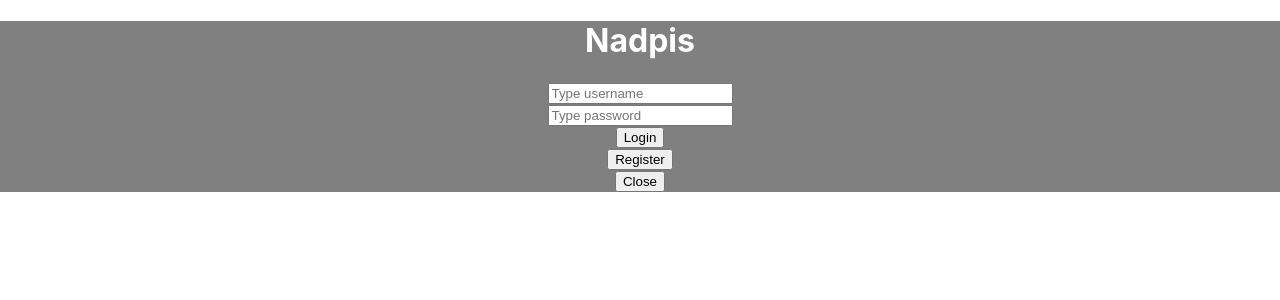
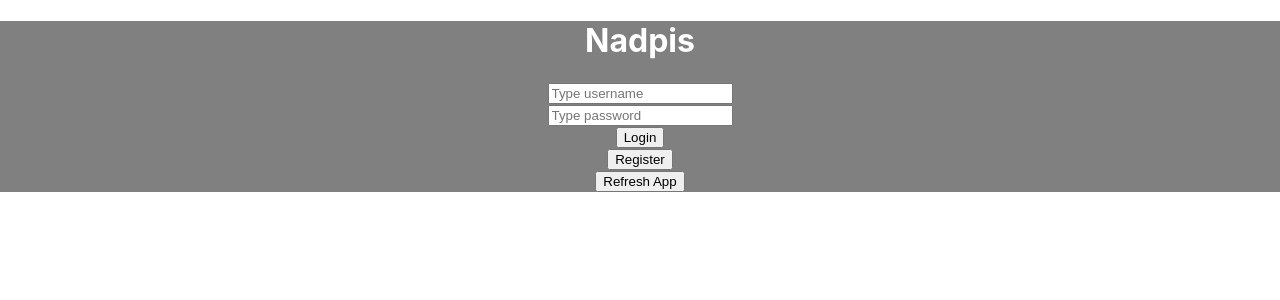
Before and after one commit to DominNumb/git-test, a React (Create React App) app: page / in a window 1280 px wide. Shown: the top 300 px of the page. Built offline with nearby package versions, Linux system fonts and the light colour scheme.

Commit message:
Close button to refresh button

```diff
--- a/src/components/App.js
+++ b/src/components/App.js
@@ -13,7 +13,7 @@ export default function App() {
         <br />
         <button>Register</button>
         <br />
-        <button>Close</button>
+        <button>Refresh App</button>
       </div>
     </div>
   )
```
